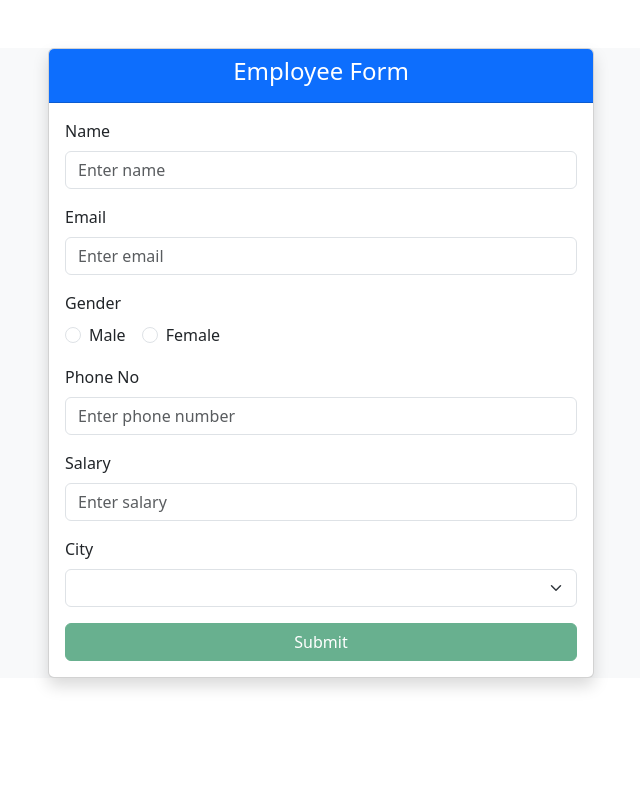
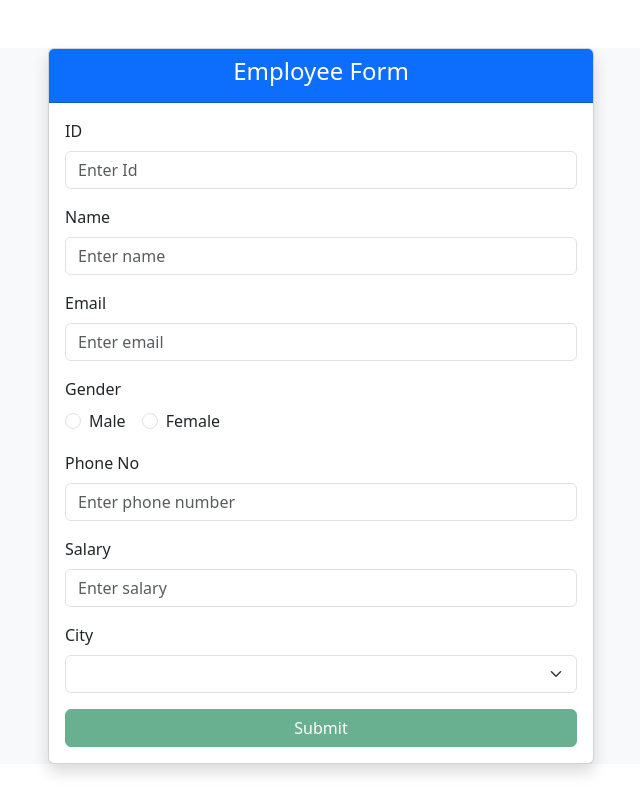
Before and after one commit to tisatandel/ReactiveForm, an Angular app: page /form in a window 1280 px wide. Shown: the whole page, without its empty margins (319-959 px from the left). Built offline with nearby package versions, Linux system fonts and the light colour scheme.

Commit message:
all done

```diff
--- a/package.json
+++ b/package.json
@@ -31,6 +31,7 @@
     "@angular/router": "^21.0.0",
     "bootstrap": "^5.3.8",
     "bootstrap4": "^0.0.1-security",
+    "json-server": "^1.0.0-beta.3",
     "rxjs": "~7.8.0",
     "tslib": "^2.3.0"
   },
--- /dev/null
+++ b/src/app/API/employee-service.ts
@@ -0,0 +1,38 @@
+import { HttpClient } from '@angular/common/http';
+import { inject, Injectable } from '@angular/core';
+import { Observable } from 'rxjs';
+
+export interface Employee {
+  id: number;
+  name: string;
+  email: string;
+  phone: number;
+  gender: string;
+  salary: number;
+  city: string;
+}
+
+@Injectable({
+  providedIn: 'root',
+})
+export class EmployeeService {
+  private http = inject(HttpClient);
+  private baseUrl = "http://localhost:3000/employee";
+
+  // GET
+  getEmployee(): Observable<Employee[]> {
+    return this.http.get<Employee[]>(this.baseUrl);
+  }
+
+  // POST
+  addEmployee(employee: Employee): Observable<Employee> {
+    return this.http.post<Employee>(this.baseUrl, employee);
+  }
+
+  // DELETE
+  deleteEmployee(id: number): Observable<Employee> {
+    return this.http.delete<Employee>(`${this.baseUrl}/${id}`);
+  }
+
+
+}
--- a/src/app/app.config.ts
+++ b/src/app/app.config.ts
@@ -2,10 +2,12 @@ import { ApplicationConfig, provideBrowserGlobalErrorListeners } from '@angular/
 import { provideRouter } from '@angular/router';
 
 import { routes } from './app.routes';
+import { provideHttpClient } from '@angular/common/http';
 
 export const appConfig: ApplicationConfig = {
   providers: [
     provideBrowserGlobalErrorListeners(),
-    provideRouter(routes)
+    provideRouter(routes),
+    provideHttpClient()
   ]
 };
--- a/src/app/form/form.html
+++ b/src/app/form/form.html
@@ -15,15 +15,20 @@
 
             <!-- Name -->
             <div class="mb-3">
+              <label class="form-label">ID</label>
+              <input type="number" class="form-control" placeholder="Enter Id" formControlName="id"  [class.is-invalid]="form.controls['id'].invalid && form.controls['id'].touched">
+              @if (form.controls['id'].invalid && (form.controls['id'].touched || form.controls['id'].dirty))
+              {
+                <div class="text-danger">Id is required</div>
+              }
+            </div>
+
+            <!-- Name -->
+            <div class="mb-3">
               <label class="form-label">Name</label>
-              <input type="text" class="form-control" placeholder="Enter name" formControlName="name"  [class.is-invalid]="
-      form.controls['name'].invalid &&
-      form.controls['name'].touched
-    ">
-    @if (
-                            form.controls['name'].invalid &&
-                            (form.controls['name'].touched || form.controls['name'].dirty)
-                            ) {
+              <input type="text" class="form-control" placeholder="Enter name" formControlName="name"  [class.is-invalid]="form.controls['name'].invalid && form.controls['name'].touched">
+              @if (form.controls['name'].invalid && (form.controls['name'].touched || form.controls['name'].dirty))
+              {
                 <div class="text-danger">Name is required</div>
               }
             </div>
@@ -31,14 +36,9 @@
             <!-- Email -->
             <div class="mb-3">
               <label class="form-label">Email</label>
-              <input type="email" class="form-control" placeholder="Enter email" formControlName="email" [class.is-invalid]="
-      form.controls['email'].invalid &&
-      form.controls['email'].touched
-    ">
-    @if (
-                            form.controls['email'].invalid &&
-                            (form.controls['email'].touched || form.controls['email'].dirty)
-                            ) {
+              <input type="email" class="form-control" placeholder="Enter email" formControlName="email" [class.is-invalid]="form.controls['email'].invalid && form.controls['email'].touched">
+              @if (form.controls['email'].invalid && (form.controls['email'].touched || form.controls['email'].dirty))
+              {
                 <div class="text-danger">Email is required</div>
               }
             </div>
@@ -56,20 +56,19 @@
                 <input class="form-check-input" type="radio" name="gender" value="Female" formControlName="gender">
                 <label class="form-check-label">Female</label>
               </div>
+              @if (form.controls['gender'].invalid && (form.controls['gender'].touched || form.controls['gender'].dirty))
+              {
+                <div class="text-danger">Gender is required</div>
+              }
             </div>
 
 
             <!-- Phone No -->
             <div class="mb-3">
               <label class="form-label">Phone No</label>
-              <input type="tel" class="form-control"  placeholder="Enter phone number" formControlName="phone" [class.is-invalid]="
-      form.controls['phone'].invalid &&
-      form.controls['phone'].touched
-    ">
-    @if (
-                            form.controls['phone'].invalid &&
-                            (form.controls['phone'].touched || form.controls['phone'].dirty)
-                            ) {
+              <input type="tel" class="form-control"  placeholder="Enter phone number" formControlName="phone" [class.is-invalid]="form.controls['phone'].invalid && form.controls['phone'].touched">
+              @if (form.controls['phone'].invalid && (form.controls['phone'].touched || form.controls['phone'].dirty))
+              {
                 <div class="text-danger">Phone No. is required</div>
               }
             </div>
@@ -77,14 +76,9 @@
             <!-- Salary -->
             <div class="mb-3">
               <label class="form-label">Salary</label>
-              <input type="number" class="form-control" placeholder="Enter salary" formControlName="salary" [class.is-invalid]="
-      form.controls['salary'].invalid &&
-      form.controls['salary'].touched
-    ">
-    @if (
-                            form.controls['salary'].invalid &&
-                            (form.controls['salary'].touched || form.controls['salary'].dirty)
-                            ) {
+              <input type="number" class="form-control" placeholder="Enter salary" formControlName="salary" [class.is-invalid]="form.controls['salary'].invalid && form.controls['salary'].touched">
+              @if (form.controls['salary'].invalid && (form.controls['salary'].touched || form.controls['salary'].dirty))
+              {
                 <div class="text-danger">Salary is required</div>
               }
             </div>
@@ -99,6 +93,10 @@
                 <option>Vadodara</option>
                 <option>Rajkot</option>
               </select>
+              @if (form.controls['city'].invalid && (form.controls['city'].touched || form.controls['city'].dirty))
+              {
+                <div class="text-danger">City is required</div>
+              }
             </div>
 
             <!-- Submit Button -->
--- a/src/app/form/form.ts
+++ b/src/app/form/form.ts
@@ -1,35 +1,65 @@
-import { Component } from '@angular/core';
+import { Component, inject } from '@angular/core';
 import { FormControl, FormGroup, ReactiveFormsModule, Validators } from '@angular/forms';
+import { EmployeeService, Employee } from '../API/employee-service';
 
-interface EmployeeForm
-{
-  name:FormControl<string | null >;
-  email:FormControl<string | null >;
-  phone:FormControl<number | null >;
-  gender:FormControl<string | null >;
-  salary:FormControl<number | null >;
-  city:FormControl<string | null >;
+interface EmployeeForm {
+  id: FormControl<number | null>;
+  name: FormControl<string | null>;
+  email: FormControl<string | null>;
+  phone: FormControl<number | null>;
+  gender: FormControl<string | null>;
+  salary: FormControl<number | null>;
+  city: FormControl<string | null>;
+}
 
-}
 @Component({
   selector: 'app-form',
   imports: [ReactiveFormsModule],
   templateUrl: './form.html',
-  styleUrl: './form.css',
+  styleUrls: ['./form.css'],
 })
 export class Form {
+
+  private http = inject(EmployeeService);
+
+
   form = new FormGroup<EmployeeForm>({
-    name:new FormControl (null,Validators.required),
-    email:new FormControl (null,[Validators.required ,Validators.pattern(/^[a-zA-Z0-9._%+-]+@tag97(\.[a-zA-Z]{2,})?$/)]),
-    phone: new FormControl(null, [Validators.required,Validators.pattern(/^[6-9]\d{9}$/)]),
-    gender:new FormControl (null,Validators.required),
-    salary:new FormControl (null,[Validators.required,Validators.min(10000),Validators.max(50000)]),
-    city:new FormControl (null,Validators.required)
-  })
+    id: new FormControl(null, Validators.required),
+    name: new FormControl(null, Validators.required),
+    email: new FormControl(null, [
+      Validators.required,
+      Validators.pattern(/^[a-zA-Z0-9._%+-]+@tag97(\.[a-zA-Z]{2,})?$/)
+    ]),
+    phone: new FormControl(null, [
+      Validators.required,
+      Validators.pattern(/^[6-9]\d{9}$/)
+    ]),
+    gender: new FormControl(null, Validators.required),
+    salary: new FormControl(null, [
+      Validators.required,
+      Validators.min(10000),
+      Validators.max(50000)
+    ]),
+    city: new FormControl(null, Validators.required)
 
-  OnSubmit(){
+  });
+
+  OnSubmit() {
     console.log('Form Submitted');
     console.log(this.form);
     console.log(this.form.value);
+
+    this.http.getEmployee().subscribe((employees) => {
+      console.log(employees);
+    });
+
+    this.http.addEmployee(this.form.value as Employee).subscribe((employee) => {
+      console.log('Employee added:', employee);
+    });
+
+    this.http.deleteEmployee(id).subscribe((employee) => {
+        console.log('Employee deleted:', employee);
+      });
+
   }
 }
--- /dev/null
+++ b/src/employee.json
@@ -0,0 +1,3 @@
+{
+
+}
```
Also changed, not shown: employee.json (added, +22 -0 lines), 1 other file (tests, documents, lock files or other folders). Lines whose indentation alone changed are shown as unchanged.
